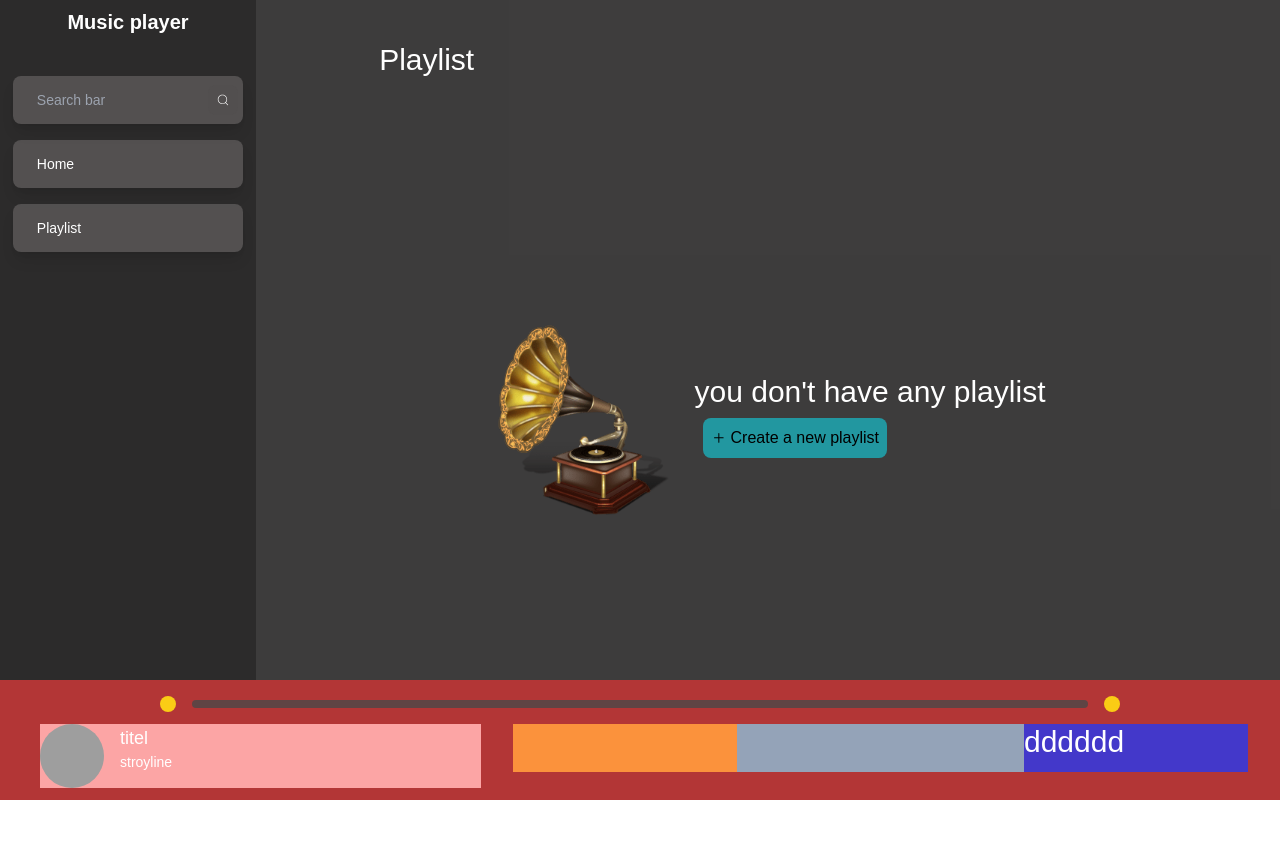
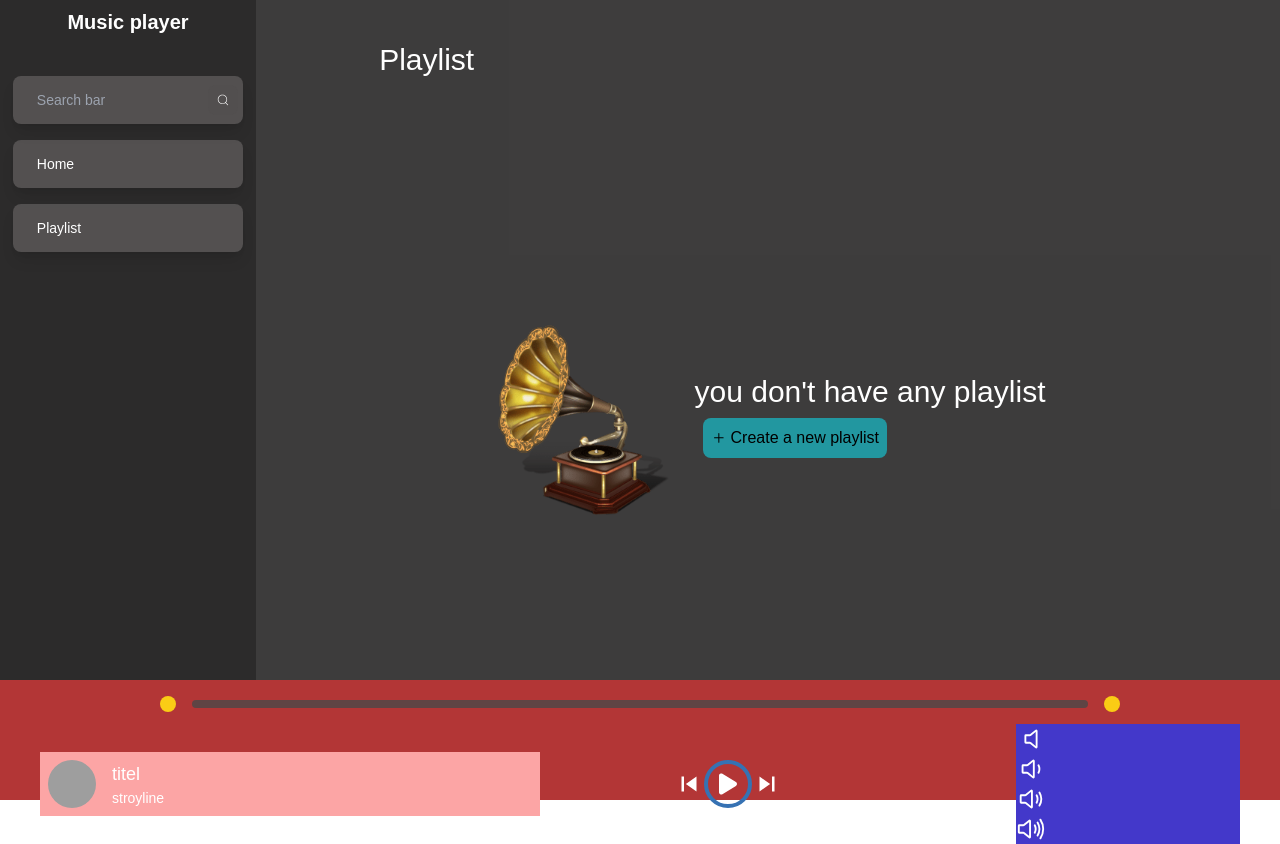
Before and after one commit to suman021999/Music-Player, a React (Vite) app in the folder client/: page /playlist in a window 1280 px wide. Before the commit the page ends 800 px from the top, so only its background shows below. Built offline with nearby package versions, Linux system fonts and the light colour scheme; grey boxes are pictures that could not be loaded.

Commit message:
description

```diff
--- a/client/src/components/Playlist/Artist.jsx
+++ b/client/src/components/Playlist/Artist.jsx
@@ -2,10 +2,10 @@ import React from 'react'
 
 const Artist = () => {
   return (
-    <div className='bg-red-300 w-[60vw] flex    flex-row gap-4'>
-      <img  className='w-16 h-16 rounded-full' src="https://images.unsplash.com/photo-1592194996308-7b43878e84a6?crop=entropy&cs=tinysrgb&fit=max&fm=jpg&ixid=M3w3MDk3MzR8MHwxfHNlYXJjaHwxfHxjYXRzfGVufDB8fHx8MTczOTczNjQ3M3ww&ixlib=rb-4.0.3&q=80&w=1080" alt="" />
+    <div className='bg-red-300 p-2  w-[500px] flex   flex-row gap-4'>
+      <img  className='w-12 h-12 rounded-full' src="https://images.unsplash.com/photo-1592194996308-7b43878e84a6?crop=entropy&cs=tinysrgb&fit=max&fm=jpg&ixid=M3w3MDk3MzR8MHwxfHNlYXJjaHwxfHxjYXRzfGVufDB8fHx8MTczOTczNjQ3M3ww&ixlib=rb-4.0.3&q=80&w=1080" alt="" />
 
-     <div className='flex flex-col'>
+     <div className='flex  justify-center flex-col'>
       <h2 className='text-lg'>titel</h2>
       <p className='text-sm'>stroyline</p>
 
--- a/client/src/components/Playlist/Play.jsx
+++ b/client/src/components/Playlist/Play.jsx
@@ -1,10 +1,21 @@
-import React from 'react'
+import React, { useState } from 'react'
+import { MdSkipPrevious } from "react-icons/md";
+import { MdSkipNext } from "react-icons/md";
+import { FaPlay } from "react-icons/fa6";
+import { FaPause } from "react-icons/fa6";
+const Play = () => {
 
-const Play = () => {
+  const [istrue, setIstrue] = useState(false)
+
   return (
     <>
-      <div className='bg-orange-400 w-56'>
+      <div className='flex items-center w-56 mr-4 ml-8'>
+       <MdSkipPrevious />
 
+          <button onClick={() => setIstrue(!istrue)} className='border-[#3672b3] p-2 rounded-full border-4 flex items-center justify-center'>
+            {istrue? <FaPause className='h-6 w-6' /> :<FaPlay className='h-6 w-6'/>}
+          </button>
+       <MdSkipNext />
       </div>
     </>
   )
--- a/client/src/components/Playlist/Player.jsx
+++ b/client/src/components/Playlist/Player.jsx
@@ -17,14 +17,11 @@ const Player = () => {
         </div>
 
         <div className="w-screen mt-3">
-          <div className="flex ml-10  ">
+          <div className="flex mx-10 justify-between items-center">
           <Artist />
-
-        <div className="flex justify-between bg-slate-400 w-screen mx-8 h-12">
-
           <Play/>
           <Sound />
-        </div>
+
           </div>
 
 
--- a/client/src/components/Playlist/Sound.jsx
+++ b/client/src/components/Playlist/Sound.jsx
@@ -1,9 +1,27 @@
 import React from 'react'
-
+import { IoVolumeLowOutline } from "react-icons/io5";
+import { IoVolumeMediumOutline } from "react-icons/io5";
+import { IoVolumeHighOutline } from "react-icons/io5";
+import { IoVolumeOffOutline } from "react-icons/io5";
 const Sound = () => {
   return (
     <div className='bg-indigo-700 w-56'>
-      dddddd
+      <div className='mute'>
+      <IoVolumeOffOutline />
+      </div>
+
+      <div className='sound1'>
+      <IoVolumeLowOutline />
+      </div>
+
+      <div className='sound2'>
+      <IoVolumeMediumOutline />
+      </div>
+
+      <div className='sound3 highvolume'>
+      <IoVolumeHighOutline />
+      </div>
+
     </div>
   )
 }
```
